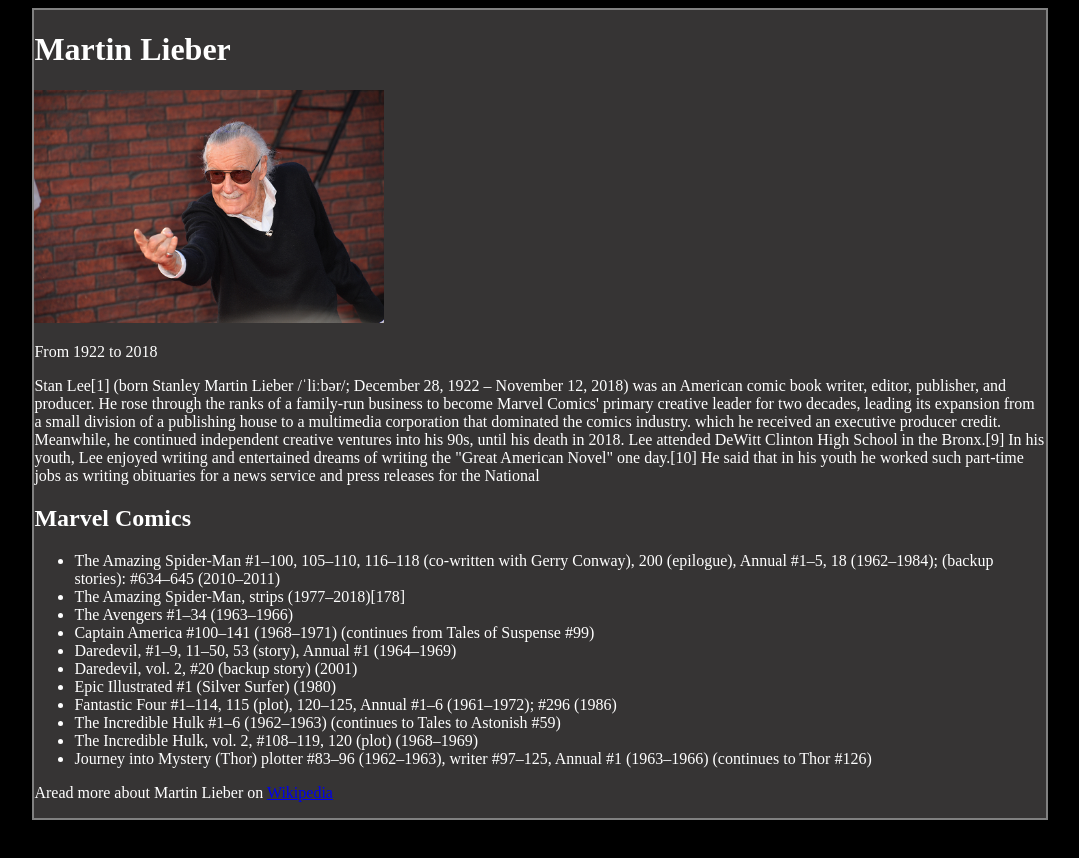
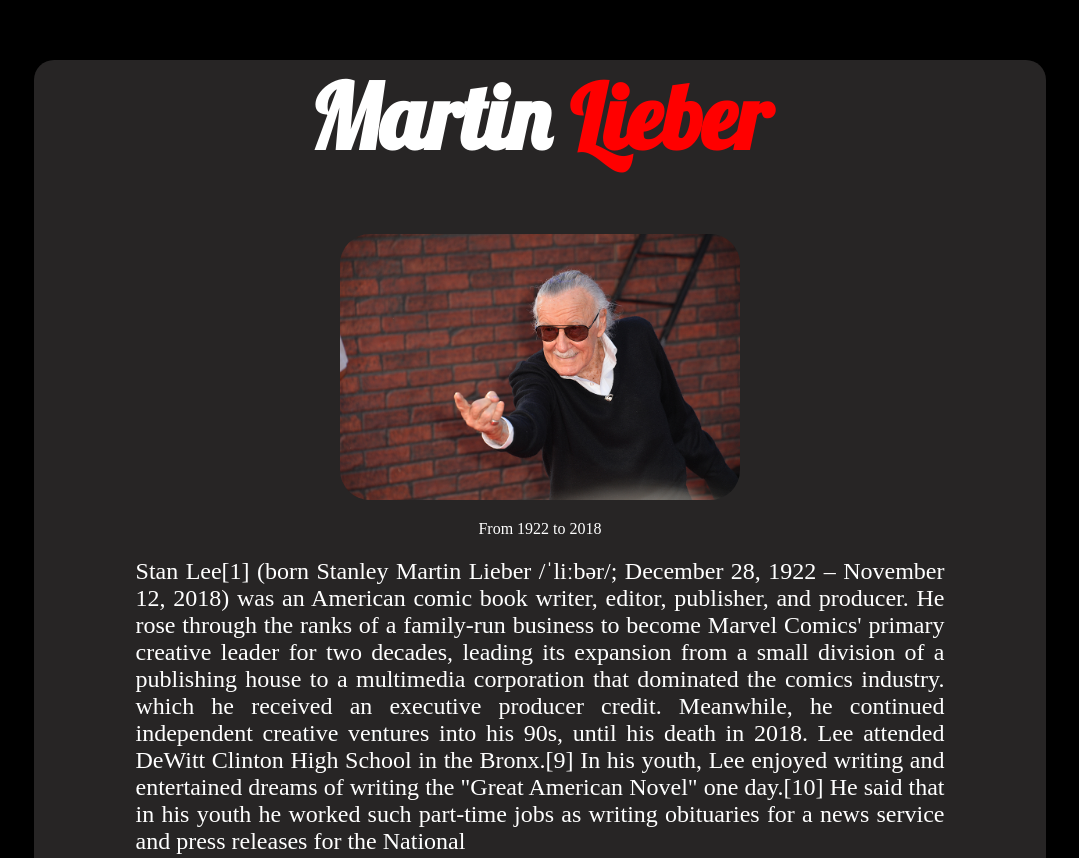
Before and after one commit to marslan603/HTML-Website, a plain HTML site: page index.html in a window 1280 px wide. Shown: the top 858 px of the page, without its empty margins (100-1179 px from the left). Before the commit the page ends 828 px from the top, so only its background shows below. Drawn offline with Linux system fonts and the light colour scheme.

Commit message:
finished

```diff
--- a/index.css
+++ b/index.css
@@ -3,8 +3,64 @@ body{
     color: white;
 }
 .container{
-    border: 2px solid grey;
+   /* border: 2px solid grey;*/
     width: 80%;
     margin: auto;
-    background-color: rgb(54, 52, 52);
+    background-color: rgba(48, 46, 46, 0.815);
+    border-radius: 20px;
 }
+
+.heading{
+    font-family: 'Lobster', cursive;;
+}
+#title{
+    font-size: 90px;
+    text-align: center;
+}
+#span1{
+    color: red;
+}
+#img-div{
+    /*border: 2px solid red;*/
+    text-align: center;
+}
+#image{
+    width: 400px;
+    border-radius: 30px;
+}
+#info{
+    width: 80%;
+    margin: 20px auto;
+    text-align: justify;
+    font-size: 1.5rem;
+}
+#marvel{
+    color: red;
+    margin-left: 10%;
+}
+ul{
+    width: 80%;
+    margin: auto;
+}
+li{
+    font-size: 24px;
+    line-height: 3rem;
+}
+#footer{
+    margin: 2rem;
+    padding: 2rem;
+    text-align: center;
+    font-size: 2rem;
+}
+#link{
+    text-decoration: none;
+    color: white;
+    border: 2px solid darkorange;
+    padding: 1rem;
+    border-radius: 10px;
+    background-color: black;
+}
+#link:hover{
+    background-color: rgb(60, 57, 57);
+    color: red;
+}
--- a/index.html
+++ b/index.html
@@ -4,6 +4,9 @@
     <meta charset="UTF-8">
     <meta http-equiv="X-UA-Compatible" content="IE=edge">
     <meta name="viewport" content="width=device-width, initial-scale=1.0">
+    <link rel="preconnect" href="https://fonts.googleapis.com">
+    <link rel="preconnect" href="https://fonts.gstatic.com" crossorigin>
+    <link href="https://fonts.googleapis.com/css2?family=Lobster&display=swap" rel="stylesheet">
     <link rel="stylesheet" href="index.css">
     <title>Martin Lieber</title>
 </head>
@@ -11,12 +14,15 @@
 
     <div class="container">
 
-        <h1 class="heading" id="title">Martin Lieber</h1>
+        <h1 class="heading" id="title">Martin <span id="span1">Lieber</span></h1>
         <div id="img-div">
 
             <img src="./img/stan-lee.jpg" alt="" width="350px" id="image">
+
             <p id="date">From 1922 to 2018</p>
+
         </div>
+
         <p id="info">
             Stan Lee[1] (born Stanley Martin Lieber /ˈliːbər/; December 28, 1922 – November 12, 2018) was an American comic book writer, editor, publisher, and producer. He rose through the ranks of a family-run business to become Marvel Comics' primary creative leader for two decades, leading its expansion from a small division of a publishing house to a multimedia corporation that dominated the comics industry. which he received an executive producer credit. Meanwhile, he continued independent creative ventures into his 90s, until his death in 2018. Lee attended DeWitt Clinton High School in the Bronx.[9] In his youth, Lee enjoyed writing and entertained dreams of writing the "Great American Novel" one day.[10] He said that in his youth he worked such part-time jobs as writing obituaries for a news service and press releases for the National
         </p>
```
